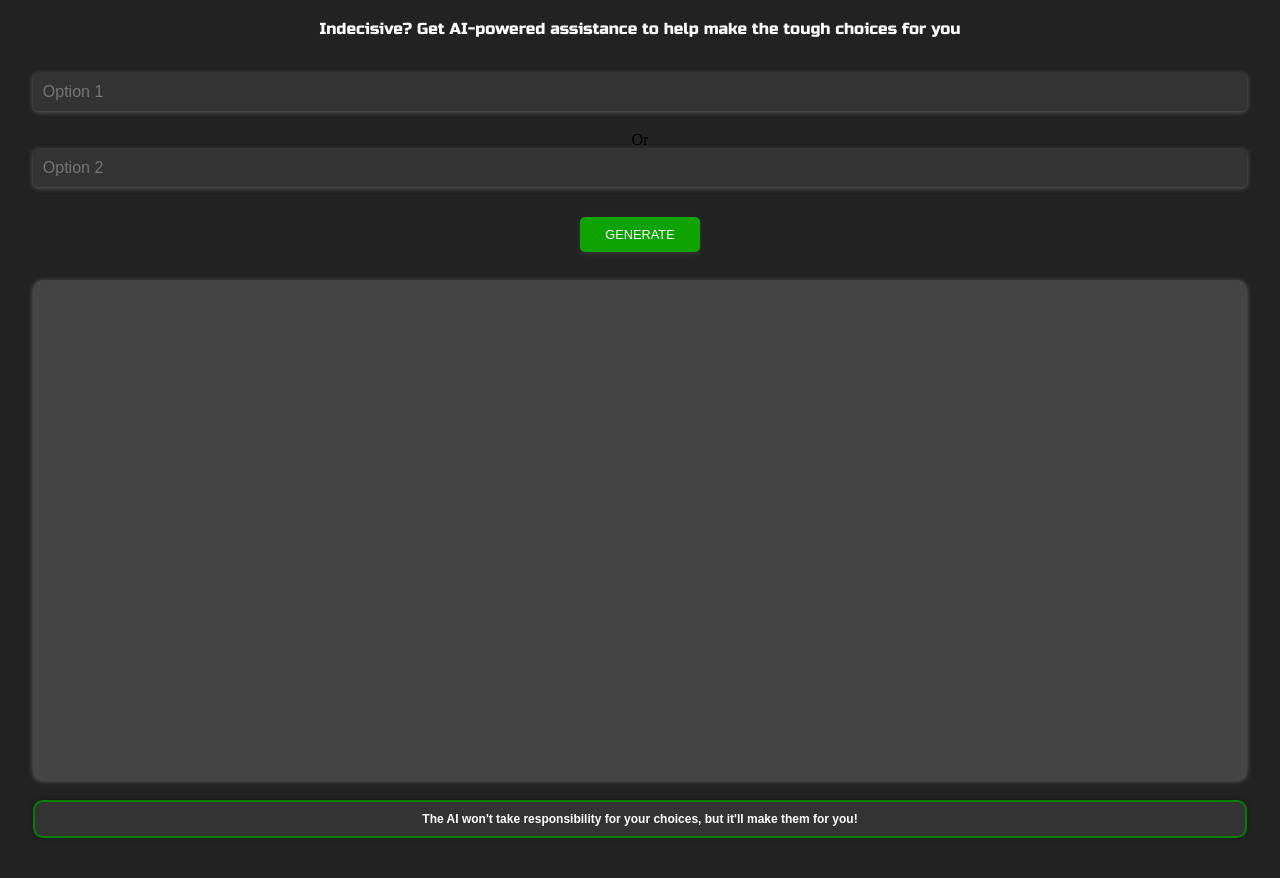
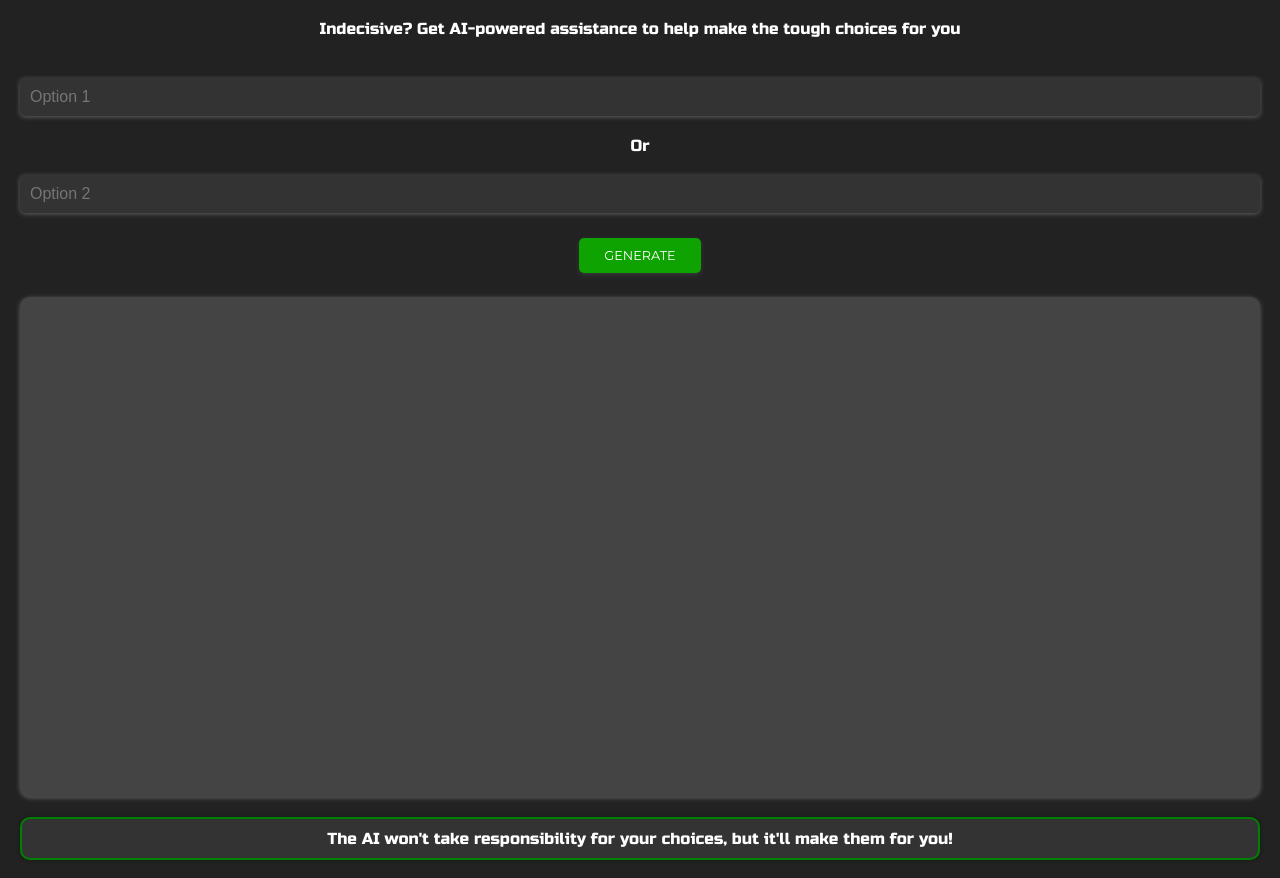
Before and after one commit to sol-A1/74h, a website built with Vite: page client/index.html in a window 1280 px wide. Shown: the part 74-952 px from the top of the page. Before the commit the page ends 930 px from the top, so only its background shows below. Built offline with nearby package versions, Linux system fonts and the light colour scheme.

Commit message:
Update style.css

```diff
--- a/client/style.css
+++ b/client/style.css
@@ -15,9 +15,14 @@ body {
   background-color: #222;
   border-radius: 5px;
   margin: 13px auto;
-  max-width: 98%;
+  max-width: 100%;
   padding: 20px;
   text-align: center;
+}
+
+input:focus, textarea:focus {
+  outline: none;
+  box-shadow: none;
 }
 
   header {
@@ -35,14 +40,16 @@ header {
     top: 0;
     left: 50%;
     transform: translateX(-50%);
-  width: 91%;
+    width: 92%;
     border: 2px solid green; /* add a green border */
     box-shadow: 0px 0px 5px 0px rgba(0, 0, 0, 0.3); /* add a box-shadow */
   }
 
+
 h1 {
   display: flex;
   flex-direction: row;
+  margin-bottom: 20px;
   color: #fff;
   font-family: 'Russo One', sans-serif;
   font-size: 30px;
@@ -50,21 +57,40 @@ h1 {
   align-items: center;
 }
 
+
+
 p {
   margin-top: 60px;
   color: #fff;
   font-size: 16px;
-  margin-bottom: 35px;
+  margin-bottom: 40px;
   font-weight: normal;
   font-family: 'Russo One', sans-serif;
 }
 
 .question {
-  margin-bottom: 20px;
+  margin-bottom: 10px;
   text-align: left;
   color: white;
   font-family: 'Open Sans', sans-serif;
 
+}
+
+
+.placeholder {
+  color: #444;
+  font-size: 16px;
+  font-weight: normal;
+  font-family: 'Russo One', sans-serif;
+}
+
+.or {
+  margin-top: 20px;
+  margin-bottom: 20px;
+  color: #fff;
+  font-size: 16px;
+  font-weight: normal;
+  font-family: 'Russo One', sans-serif;
 }
 
 label {
@@ -93,15 +119,16 @@ button {
   color: #fff;
   cursor: pointer;
   font-size: 16px;
-  margin-top: 10px;
-  margin-bottom: 8px;
+  margin-top: 15px;
+  margin-bottom: 4px;
   padding: 10px 25px;
-  transition: background-color 0.15s ease-in-out;
+  transition: background-color 0.09s ease-in-out;
   font-size: 0.8em;
+  font-family: 'Montserrat', sans-serif;
 }
 
 button:hover {
-  background-color: #0ea30082;
+  background-color: #1090d5aa;
 }
 
 #chat-container {
@@ -163,12 +190,13 @@ footer {
   box-shadow: 0px 0px 5px 0px rgba(0, 0, 0, 0.3); /* add a box-shadow */
 }
 
+
 .warning {
   flex-grow: 1;
   display: flex;
   justify-content: center;
   align-items: center;
-  font-size: 12px;
-  font-weight: bold;
-  font-family: 'Monsteratt', sans-serif;
+  font-size: 16px;
+  font-weight: normal;
+  font-family: 'Russo One', sans-serif;
 }
```
Lines whose indentation alone changed are shown as unchanged.
